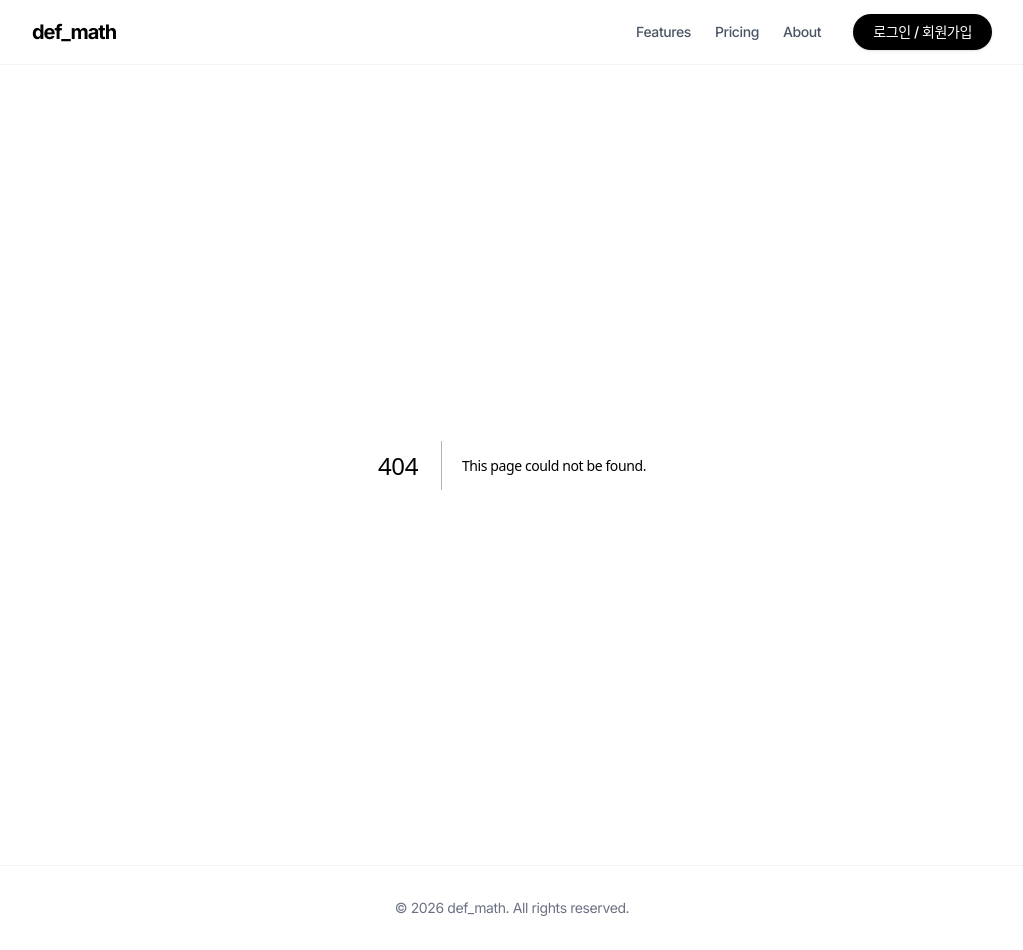
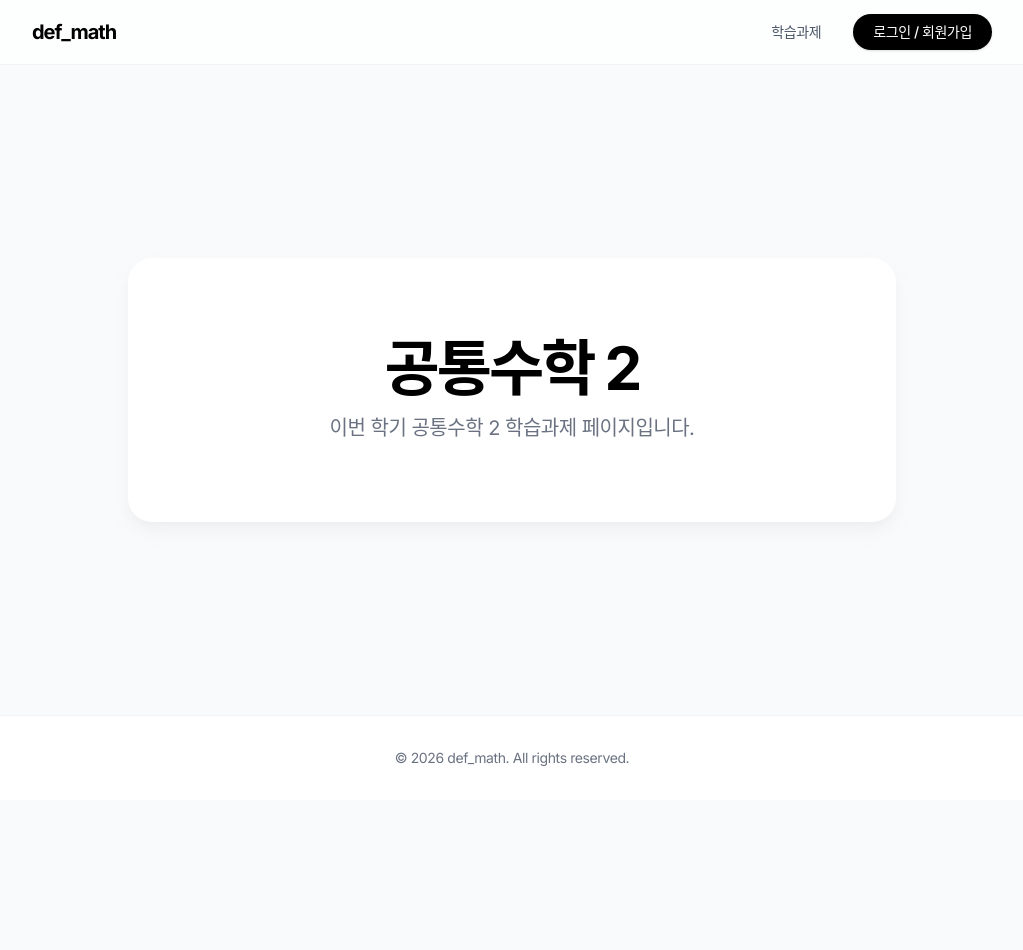
Before and after one commit to greenmaple-hue/def_math, a Next.js app: page /math2 in a window 1280 px wide. Before the commit this address had no page. Shown: the whole page, without its empty margins (128-1151 px from the left). After the commit the page ends 800 px from the top, so only its background shows below. Built offline with nearby package versions, Linux system fonts and the light colour scheme.

Commit message:
feat: add study assignments dropdown and math2 page, update hero

```diff
--- /dev/null
+++ b/src/app/math2/page.tsx
@@ -0,0 +1,16 @@
+export default function Math2Page() {
+  return (
+    <div className="flex flex-1 flex-col items-center justify-center p-8 sm:p-16">
+      <div className="w-full max-w-3xl rounded-3xl bg-white p-12 sm:p-20 shadow-lg shadow-gray-200/50 text-center flex flex-col items-center gap-8">
+        <div className="space-y-4">
+          <h1 className="text-4xl sm:text-6xl font-bold tracking-tighter text-black">
+            공통수학 2
+          </h1>
+          <p className="text-lg sm:text-xl text-gray-500 max-w-xl mx-auto tracking-tight">
+            이번 학기 공통수학 2 학습과제 페이지입니다.
+          </p>
+        </div>
+      </div>
+    </div>
+  );
+}
--- a/src/app/page.tsx
+++ b/src/app/page.tsx
@@ -9,7 +9,7 @@ export default function Home() {
             환영합니다!
           </h1>
           <p className="text-lg sm:text-xl text-gray-500 max-w-xl mx-auto tracking-tight">
-            가장 직관적이고 아름다운 수학의 세계를 경험해보세요. 미니멀한 디자인과 압도적인 성능이 만나 새로운 기준을 제시합니다.
+            가장 직관적이고 아름다운 수학의 세계를 경험해보세요.
           </p>
         </div>
 
--- a/src/components/Header.tsx
+++ b/src/components/Header.tsx
@@ -29,11 +29,24 @@ export default function Header() {
     <>
       <header className="sticky top-0 z-40 w-full border-b border-gray-200/50 bg-white/70 backdrop-blur-md">
         <div className="mx-auto flex h-16 max-w-5xl items-center justify-between px-8">
-          <div className="text-xl font-bold tracking-tighter">def_math</div>
+          <a href="/" className="text-xl font-bold tracking-tighter">def_math</a>
           <nav className="flex items-center gap-6 text-sm font-medium text-gray-600">
-            <a href="#" className="hover:text-black transition-colors">Features</a>
-            <a href="#" className="hover:text-black transition-colors">Pricing</a>
-            <a href="#" className="hover:text-black transition-colors">About</a>
+            <div className="relative group">
+              <button className="flex items-center gap-1 hover:text-black transition-colors py-4">
+                학습과제
+              </button>
+              <div className="absolute top-full left-1/2 -translate-x-1/2 mt-0 w-48 rounded-2xl bg-white shadow-xl border border-gray-100 opacity-0 invisible group-hover:opacity-100 group-hover:visible transition-all duration-200 p-2 z-50">
+                <div className="flex flex-col gap-1">
+                  <button onClick={() => alert('준비 중입니다.')} className="text-left px-4 py-2 hover:bg-gray-50 rounded-xl transition-colors">공통수학 1</button>
+                  <a href="/math2" className="text-left px-4 py-2 hover:bg-gray-50 rounded-xl transition-colors block">공통수학 2</a>
+                  <button onClick={() => alert('준비 중입니다.')} className="text-left px-4 py-2 hover:bg-gray-50 rounded-xl transition-colors">대수</button>
+                  <button onClick={() => alert('준비 중입니다.')} className="text-left px-4 py-2 hover:bg-gray-50 rounded-xl transition-colors">미적분 1</button>
+                  <button onClick={() => alert('준비 중입니다.')} className="text-left px-4 py-2 hover:bg-gray-50 rounded-xl transition-colors">미적분 2</button>
+                  <button onClick={() => alert('준비 중입니다.')} className="text-left px-4 py-2 hover:bg-gray-50 rounded-xl transition-colors">확률과 통계</button>
+                  <button onClick={() => alert('준비 중입니다.')} className="text-left px-4 py-2 hover:bg-gray-50 rounded-xl transition-colors">기하</button>
+                </div>
+              </div>
+            </div>
 
             {user ? (
               <div className="flex items-center gap-4 ml-2">
```
